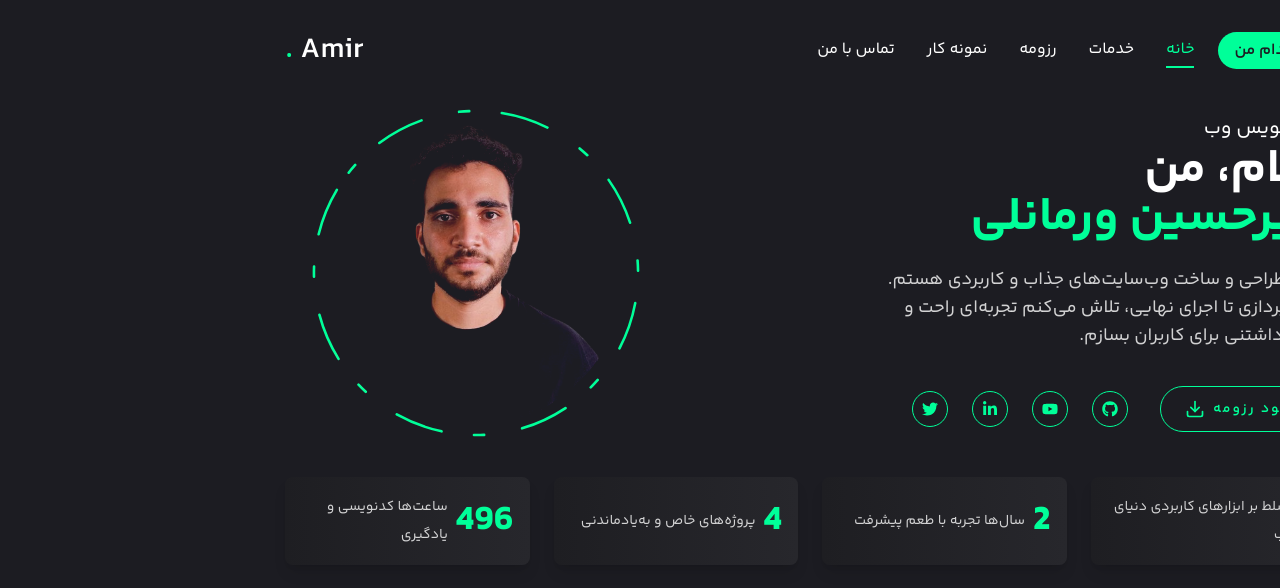
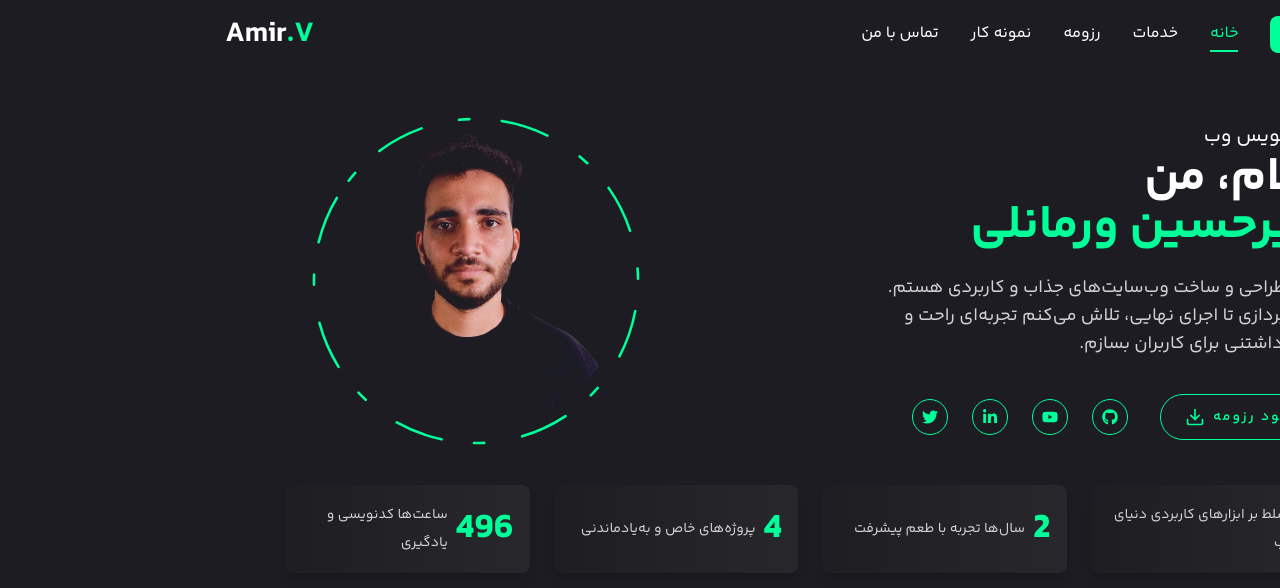
Before and after one commit to Varmanli/Portfolio-website, a Next.js app: page / in a window 1280 px wide. Shown: the top 588 px of the page. Built offline with nearby package versions, Linux system fonts and the light colour scheme.

Commit message:
header change

```diff
--- a/app/globals.css
+++ b/app/globals.css
@@ -1,7 +1,7 @@
 @tailwind base;
 @tailwind components;
 @tailwind utilities;
-
+@import url("https://fonts.googleapis.com/css2?family=JetBrains+Mono:wght@400;500;700&display=swap");
 @layer base {
   body {
     @apply font-primary bg-primary text-white leading-loose;
@@ -51,6 +51,9 @@ body::-webkit-scrollbar-thumb {
 :root {
   --f: "YekanBakh", Arial, sans-serif;
 }
+.font-jetbrains {
+  font-family: "JetBrains Mono", monospace;
+}
 
 /* تعریف فونت‌های YekanBakh */
 @font-face {
--- a/app/page.jsx
+++ b/app/page.jsx
@@ -6,7 +6,7 @@ import Stats from "../components/Stats";
 
 function Home() {
   return (
-    <section className="h-full lg:mx-[100px]">
+    <section className="h-full lg:mx-[100px] mt-10">
       <div className="container mx-auto h-full">
         <div className="flex flex-col lg:flex-row items-center justify-between lg:pt-2 lg:pb-10">
           {/* بخش متن */}
--- a/components/Header.jsx
+++ b/components/Header.jsx
@@ -1,27 +1,32 @@
 import Link from "next/link";
-
-//component
 import { Button } from "./ui/button";
 import Nav from "./Nav";
 import MobileNav from "./MobileNav";
 
 function Header() {
   return (
-    <header className="py-8 xl:py-8 text-white lg:mx-[100px] ">
+    <header className="py-4 text-white top-0 w-full">
       <div className="container mx-auto flex justify-between items-center flex-row-reverse">
-        {/* logo */}
-        <Link href={"/"}>
-          <h1 className="text-3xl font-semibold ">
-            Amir <span className="text-accent">.</span>
+        {/* لوگو */}
+        <Link href="/">
+          <h1
+            className="text-3xl font-bold tracking-tight cursor-pointer text-white hover:text-accent transition-all font-primary "
+          >
+            Amir<span className="text-accent">.V</span>
           </h1>
         </Link>
-        {/* desktop navbar */}
-        <div className="hidden lg:flex items-center gap-6">
+
+        {/* منوی دسکتاپ */}
+        <div className="hidden lg:flex items-center gap-8">
           <Link href="/contact">
-            <Button>استخدام من</Button>
+            <Button className="bg-accent hover:bg-accent-dark text-black px-5 py-2 rounded-lg transition-all duration-300">
+              استخدام من
+            </Button>
           </Link>
           <Nav />
         </div>
+
+        {/* منوی موبایل */}
         <div className="lg:hidden">
           <MobileNav />
         </div>
```
